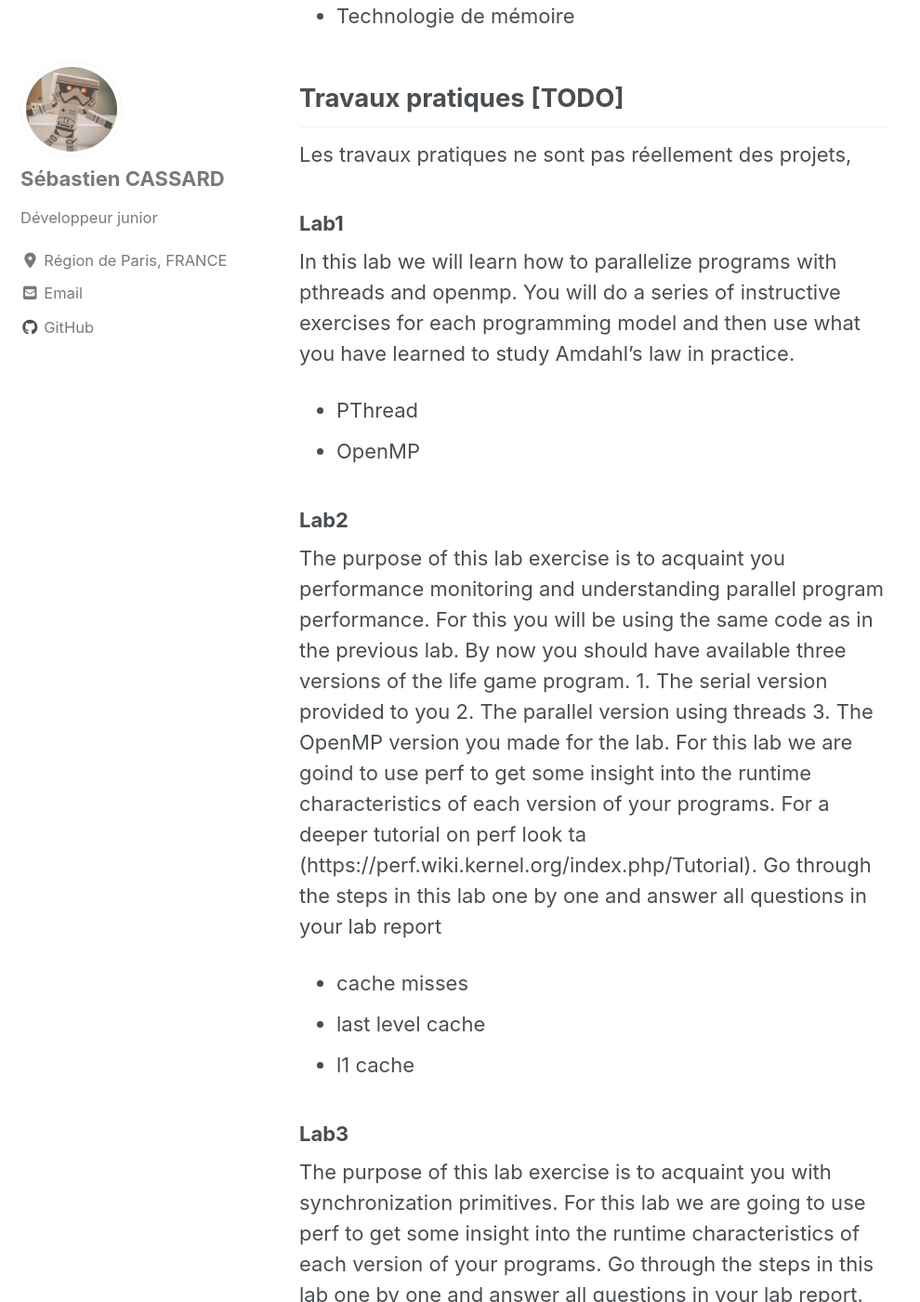
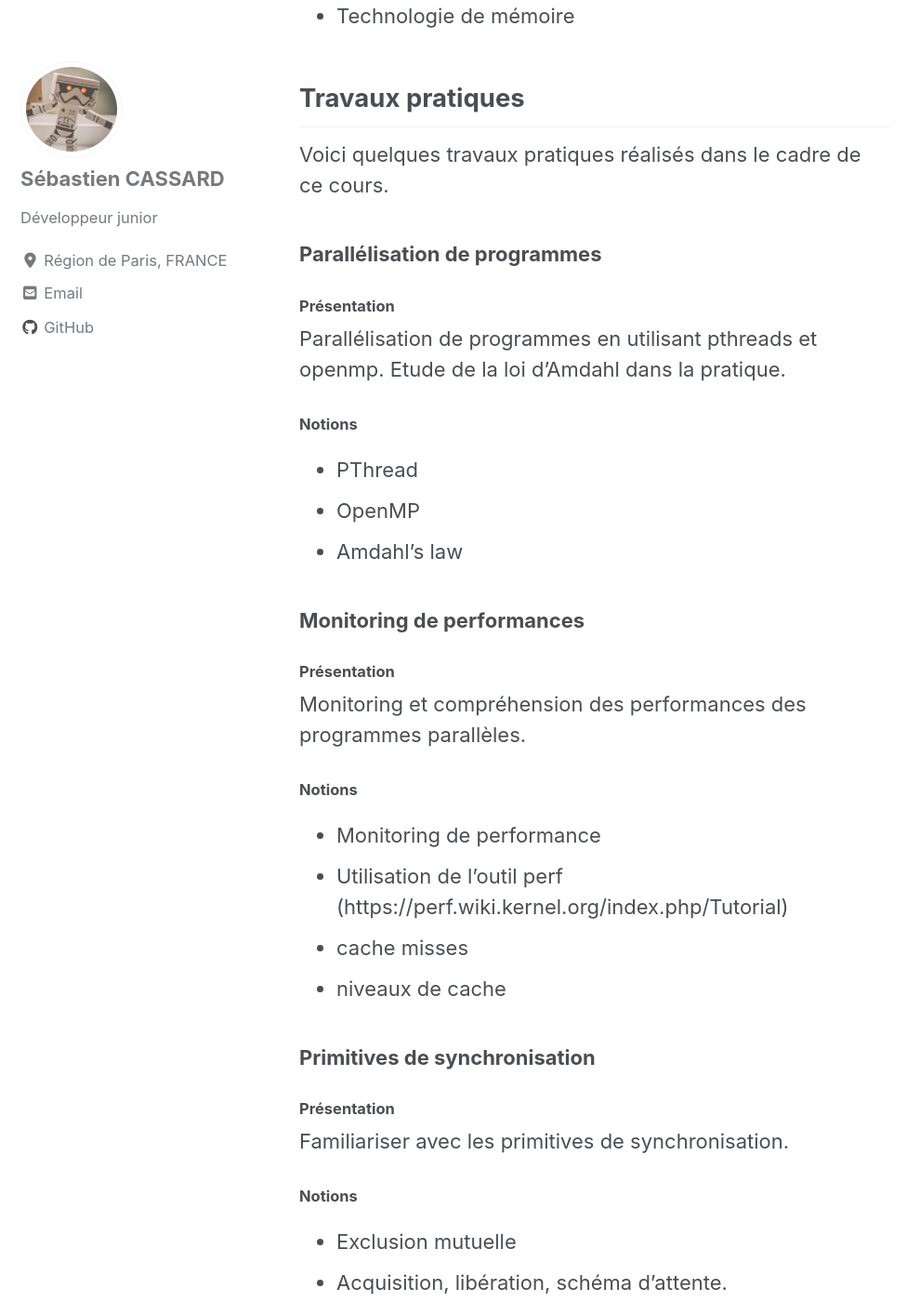
Before and after one commit to Cassards/cassards.github.io, a Jekyll site: the page built from _posts/2019-02-19-ParallelComputerArchitectureChamers.md, in a window 1280 px wide and 1400 px high, scrolled down 1380 px. Shown: the whole window at 93% size, without its empty margins (0-990 px from the left). Built offline with Jekyll 4.4.1, drawn with Linux system fonts in a browser that asks for light colours; cached includes are drawn as plain includes; nearby versions of some CDN libraries; some of the changed text lies outside the part shown.

Commit message:
Complete remaining projects description on chalmers projects

```diff
--- a/_posts/2019-02-19-ParallelComputerArchitectureChamers.md
+++ b/_posts/2019-02-19-ParallelComputerArchitectureChamers.md
@@ -24,34 +24,33 @@ Ecrire une étude sur les choix possibles dans la conception de systèmes inform
 * Technologie des processeurs
 * Technologie de mémoire
 
-## Travaux pratiques [TODO]
+## Travaux pratiques
 
-Les travaux pratiques ne sont pas réellement des projets,
+Voici quelques travaux pratiques réalisés dans le cadre de ce cours.
 
-### Lab1
-
-In this lab we will learn how to parallelize programs with pthreads and openmp. You will do a series of instructive exercises for each programming model and then use what you have learned to study Amdahl's law in practice.
-
+### Parallélisation de programmes
+#### Présentation
+Parallélisation de programmes en utilisant pthreads et openmp.
+Etude de la loi d'Amdahl dans la pratique.
+#### Notions
 * PThread
 * OpenMP
+* Amdahl's law
 
 
-### Lab2
+### Monitoring de performances
+#### Présentation
+Monitoring et compréhension des performances des programmes parallèles.
+#### Notions
+* Monitoring de performance
+* Utilisation de l'outil perf (https://perf.wiki.kernel.org/index.php/Tutorial)
+* cache misses
+* niveaux de cache
 
-The purpose of this lab exercise is to acquaint you performance monitoring and understanding parallel program performance. For this you will be using the same code as in the previous lab. By now you should have available three versions of the life game program. 1. The serial version provided to you 2. The parallel version using threads 3. The OpenMP version you made for the lab.
-For this lab we are goind to use perf  to get some insight into the runtime characteristics of each version of your programs. For a deeper tutorial on perf look ta (https://perf.wiki.kernel.org/index.php/Tutorial).
-Go through the steps in this lab one by one and answer all questions in your lab report
-
-* cache misses
-* last level cache
-* l1 cache
-
-### Lab3
-
-The purpose of this lab exercise is to acquaint you with synchronization primitives.
-For this lab we are going to use perf  to get some insight into the runtime characteristics of each version of your programs.
-Go through the steps in this lab one by one and answer all questions in your lab report.
-
-Mutual exclusion
-Acquire, release, waiting schemes.
-Barrier Synchronization
+### Primitives de synchronisation
+#### Présentation
+Familiariser avec les primitives de synchronisation.
+#### Notions
+* Exclusion mutuelle
+* Acquisition, libération, schéma d'attente.
+* Barrière de synchronisation
```
Also changed, not shown: _posts/2019-02-19-StochasticOptimizationAlgorithmsChamers.md (+23 -18 lines).
